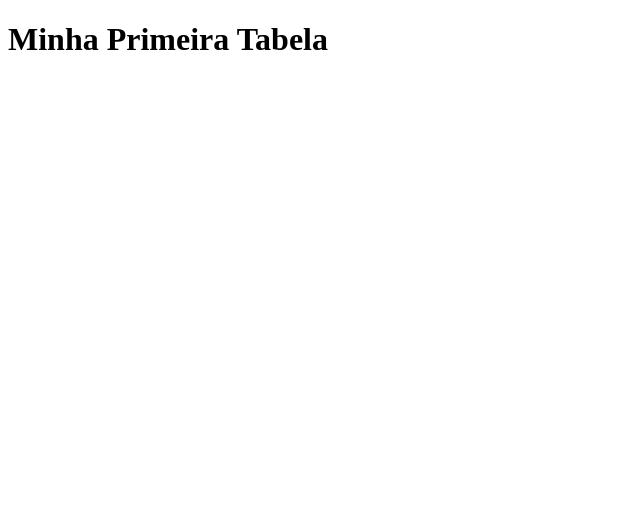
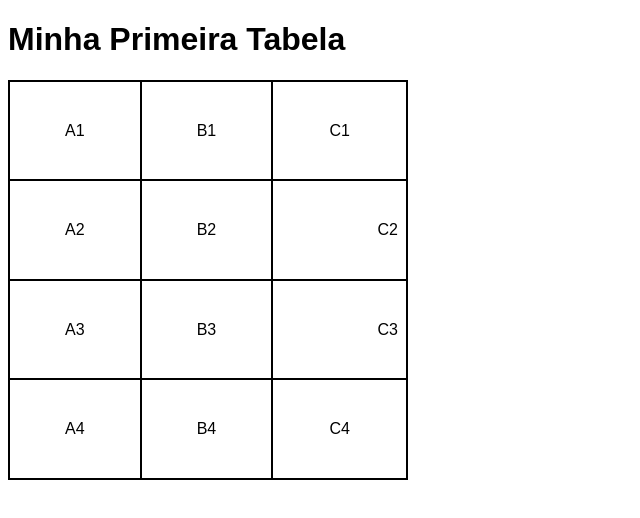
Before and after one commit to ErikDavidLeitao/HTML5-e-CSS3, a plain HTML site: page exercicios/ex023/tabela001.html in a window 1280 px wide. Shown: the whole page, without its empty margins (0-640 px from the left). Drawn offline with Linux system fonts and the light colour scheme.

Commit message:
continuando a aula de tabelas

```diff
--- a/exercicios/ex023/tabela001.html
+++ b/exercicios/ex023/tabela001.html
@@ -4,8 +4,66 @@
     <meta charset="UTF-8">
     <meta name="viewport" content="width=device-width, initial-scale=1.0">
     <title>Tabelas</title>
+
+    <style>
+        body {
+            font-family: Arial, Helvetica, sans-serif;
+        }
+
+        table {
+            width: 400px;
+            height: 400px;
+            border-collapse: collapse;
+        }
+
+        td {
+            border: 2px solid black;
+            padding: 8px;
+            text-align: center; /* Alinhamento Horizontal */
+            vertical-align: middle; /* Alinhamento Vertical */
+        }
+
+        .numero {
+            text-align: right;
+        }
+    </style>
+
 </head>
 <body>
     <h1>Minha Primeira Tabela</h1>
+
+    <!--
+        HIERARQUIA DE TABELAS (simples)
+        TABLE = tabela;
+            TABLE ROW = linha de tabela;
+                TABLE HEADER = cabeçalho de tabela;
+                    TABLE DATA = dados de tabela;
+    -->
+
+    <table>
+        <tr> <!--Primeira Linha-->
+            <td>A1</td>
+            <td>B1</td>
+            <td>C1</td>
+        </tr>
+
+        <tr> <!--Segunda Linha-->
+            <td>A2</td>
+            <td>B2</td>
+            <td class="numero">C2</td>
+        </tr>
+
+        <tr> <!--Terceira Linha-->
+            <td>A3</td>
+            <td>B3</td>
+            <td class="numero">C3</td>
+        </tr>
+
+        <tr> <!--Quarta Linha-->
+            <td>A4</td>
+            <td>B4</td>
+            <td>C4</td>
+        </tr>
+    </table>
 </body>
 </html>
```
Also changed, not shown: exercicios/ex023/tabela002.html (added).
